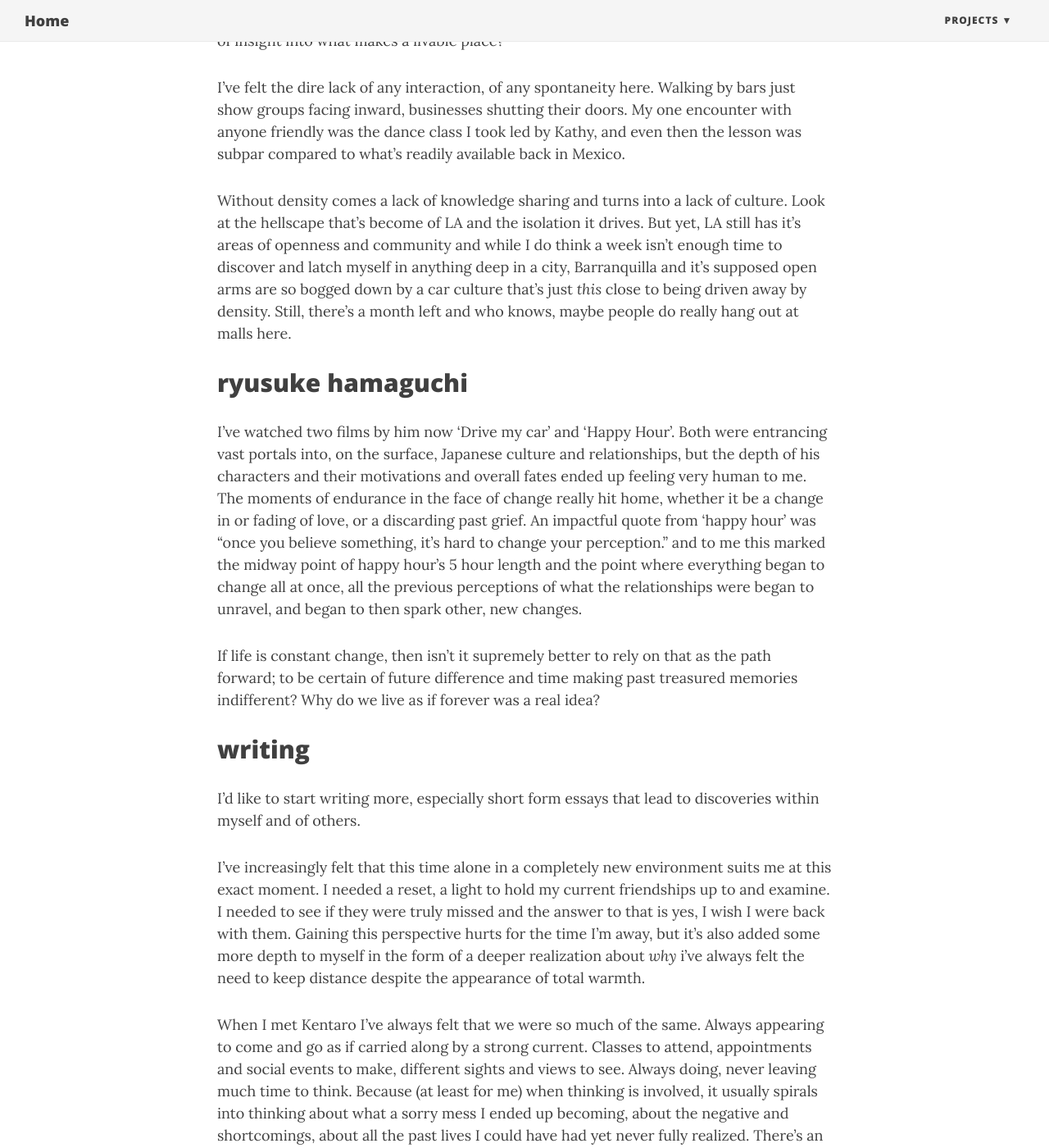
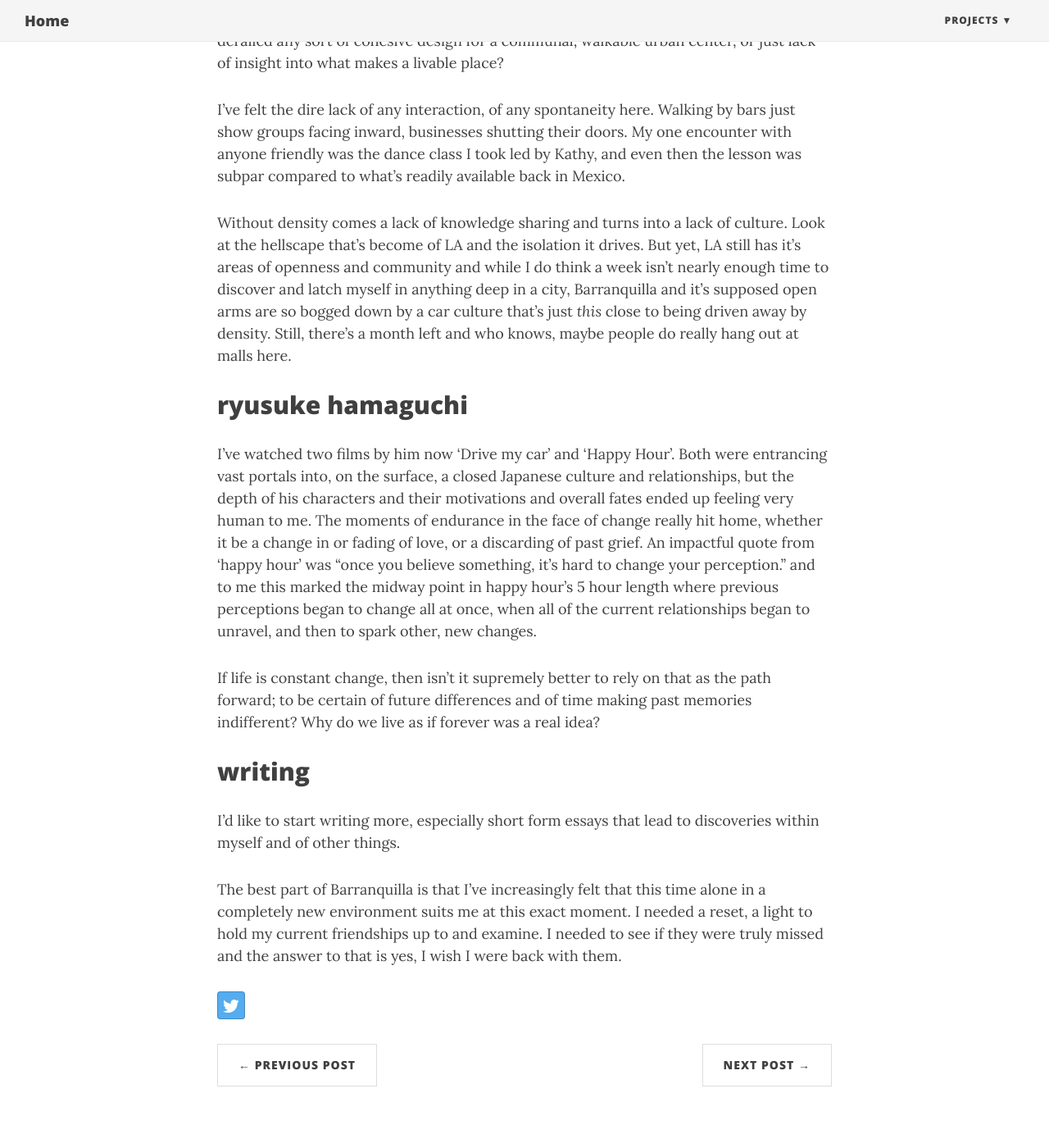
Before and after one commit to jliang117/jliang117.github.io, a Jekyll site: the page built from _posts/2023-02-05-cinema.md, in a window 1280 px wide and 1400 px high, scrolled down 699 px. Shown: the whole window at 82% size. Built offline with Jekyll 4.4.1, drawn with Linux system fonts in a browser that asks for light colours; nearby versions of some CDN libraries; some of the changed text lies outside the part shown.

Commit message:
more cuts

```diff
--- a/_posts/2023-02-05-cinema.md
+++ b/_posts/2023-02-05-cinema.md
@@ -8,24 +8,22 @@ image: /img/barr.jpeg
 
 I spilled a little bit of tea over my machine and lost all my previous entries (they may be recoverable in a google drive hidden somewhere but it´s highly unlikely), so this is the start of journaling online, where eventually I'll throw all this text into an LLM and be able to perform semantic search (aka hello world of LLM programming).
 
-Am currently writing on a latinamerican keyboard macbook air m1 purchased in barranquilla colombia and have been here for the past five days. I'm already looking forward to a change, any change and may end up going to Cartagena for this week just for interesting things to do. Why is it so horrid, even during what's supposedly "el mejor tiempo de la ciudad"? The cars, the lack of density anywhere, the utter reliance on shopping malls to provide any sort of central gathering place.
+Am currently writing on a latinamerican keyboard macbook air m1 purchased in Barranquilla Colombia and have been here for the past five days. I'm very confused by this city and I'm already looking forward to a change, any change at all and may end up going to Cartagena for this week just for interesting things to do. Even during what's supposedly "el mejor tiempo de la ciudad", the city feels blank and empty due to the cars, the lack of density anywhere, and the seeming reliance on shopping malls to provide any sort of central gathering place.
 
-Let's just say it's not a city I'd like to come back to in the near future after carnaval. How did Colombia get it so wrong? What went wrong in planning, was it the corruption that derailed any sort of cohesive design for a communal, walkable urban center, or just lack of insight into what makes a livable place?
+Let's just say it's not a city I'd like to come back to in the near future after Carnaval. How did Colombia get it so wrong? What went wrong in planning, was it the corruption that derailed any sort of cohesive design for a communal, walkable urban center, or just lack of insight into what makes a livable place?
 
 I've felt the dire lack of any interaction, of any spontaneity here. Walking by bars just show groups facing inward, businesses shutting their doors. My one encounter with anyone friendly was the dance class I took led by Kathy, and even then the lesson was subpar compared to what's readily available back in Mexico.
 
-Without density comes a lack of knowledge sharing and turns into a lack of culture. Look at the hellscape that's become of LA and the isolation it drives. But yet, LA still has it's areas of openness and community and while I do think a week isn't enough time to discover and latch myself in anything deep in a city, Barranquilla and it's supposed open arms are so bogged down by a car culture that's just *this* close to being driven away by density. Still, there's a month left and who knows, maybe people do really hang out at malls here.
+Without density comes a lack of knowledge sharing and turns into a lack of culture. Look at the hellscape that's become of LA and the isolation it drives. But yet, LA still has it's areas of openness and community and while I do think a week isn't nearly enough time to discover and latch myself in anything deep in a city, Barranquilla and it's supposed open arms are so bogged down by a car culture that's just *this* close to being driven away by density. Still, there's a month left and who knows, maybe people do really hang out at malls here.
 
 ## ryusuke hamaguchi
 
-I've watched two films by him now 'Drive my car' and 'Happy Hour'. Both were entrancing vast portals into, on the surface, Japanese culture and relationships, but the depth of his characters and their motivations and overall fates ended up feeling very human to me. The moments of endurance in the face of change really hit home, whether it be a change in or fading of love, or a discarding past grief. An impactful quote from 'happy hour' was "once you believe something, it's hard to change your perception." and to me this marked the midway point of happy hour's 5 hour length and the point where everything began to change all at once, all the previous perceptions of what the relationships were began to unravel, and began to then spark other, new changes.
+I've watched two films by him now 'Drive my car' and 'Happy Hour'. Both were entrancing vast portals into, on the surface, a closed Japanese culture and relationships, but the depth of his characters and their motivations and overall fates ended up feeling very human to me. The moments of endurance in the face of change really hit home, whether it be a change in or fading of love, or a discarding of past grief. An impactful quote from 'happy hour' was "once you believe something, it's hard to change your perception." and to me this marked the midway point in happy hour's 5 hour length where previous perceptions began to change all at once, when all of the current relationships began to unravel, and then to spark other, new changes.
 
-If life is constant change, then isn't it supremely better to rely on that as the path forward; to be certain of future difference and time making past treasured memories indifferent? Why do we live as if forever was a real idea?
+If life is constant change, then isn't it supremely better to rely on that as the path forward; to be certain of future differences and of time making past  memories indifferent? Why do we live as if forever was a real idea?
 
 ## writing
 
-I'd like to start writing more, especially short form essays that lead to discoveries within myself and of others.
+I'd like to start writing more, especially short form essays that lead to discoveries within myself and of other things.
 
-I've increasingly felt that this time alone in a completely new environment suits me at this exact moment. I needed a reset, a light to hold my current friendships up to and examine. I needed to see if they were truly missed and the answer to that is yes, I wish I were back with them. Gaining this perspective hurts for the time I'm away, but it's also added some more depth to myself in the form of a deeper realization about *why* i've always felt the need to keep distance despite the appearance of total warmth.
-
-When I met Kentaro I've always felt that we were so much of the same. Always appearing to come and go as if carried along by a strong current. Classes to attend, appointments and social events to make, different sights and views to see. Always doing, never leaving much time to think. Because (at least for me) when thinking is involved, it usually spirals into thinking about what a sorry mess I ended up becoming, about the negative and shortcomings, about all the past lives I could have had yet never fully realized. There's an undercurrent of emotionless melancholy, but doing and playing leaves me free.
+The best part of Barranquilla is that I've increasingly felt that this time alone in a completely new environment suits me at this exact moment. I needed a reset, a light to hold my current friendships up to and examine. I needed to see if they were truly missed and the answer to that is yes, I wish I were back with them.
```
